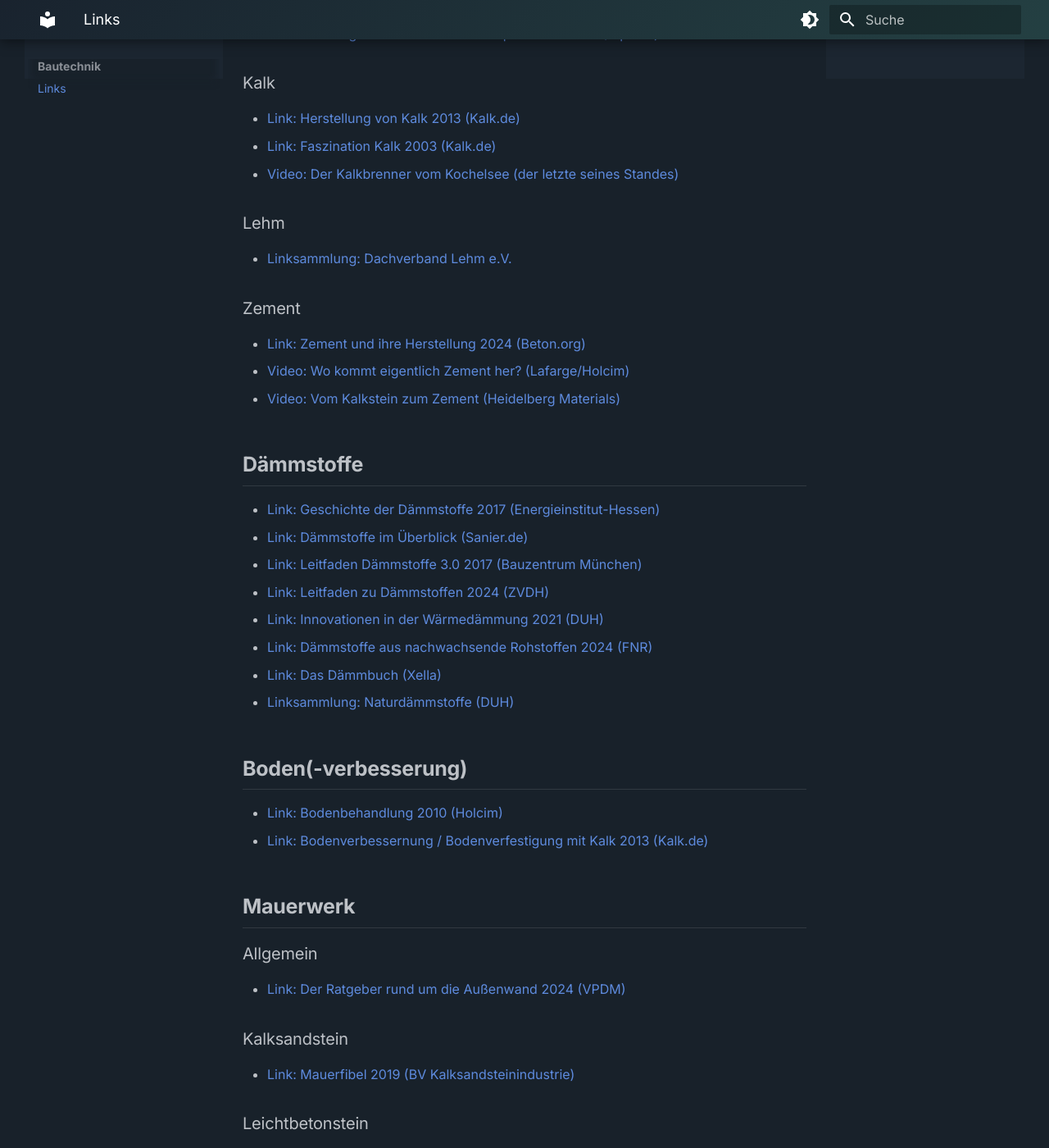
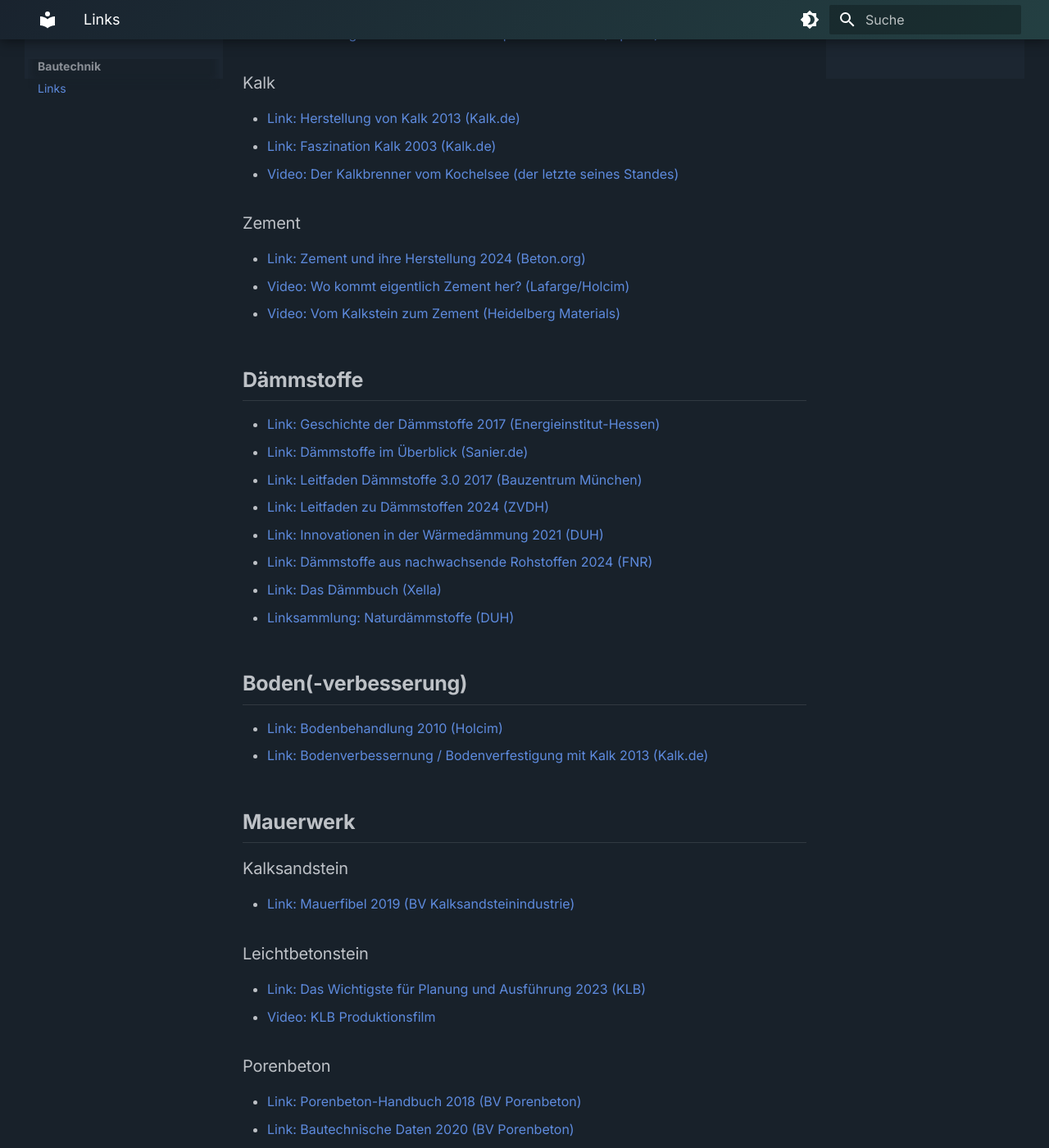
Before and after one commit to Baulehrer/kaufi-cloud.de, an MkDocs documentation site: the page built from docs/02 Bautechnik/B01 - Links (Bautechnik).md, in a window 1280 px wide and 1400 px high, scrolled down 2271 px. Shown: the whole window at 82% size. Built offline with MkDocs 1.6.1 and Material for MkDocs 9.7.7, drawn with Linux system fonts in a browser that asks for light colours; some of the changed text lies outside the part shown.

Commit message:
vault backup: 2026-04-02 21:26:56

```diff
--- a/docs/02 Bautechnik/B01 - Links (Bautechnik).md
+++ b/docs/02 Bautechnik/B01 - Links (Bautechnik).md
@@ -76,9 +76,6 @@ tags:
 - [Link: Faszination Kalk 2003 (Kalk.de)](https://www.kalk.de/fileadmin/Home/Wissensportal/Publikationen/Allgemeines/Fazination_Kalk.pdf)
 - [Video: Der Kalkbrenner vom Kochelsee (der letzte seines Standes)](https://youtu.be/zDMWnpaqdz0?si=wDbxenQ34y-SuOYg)
 
-### Lehm
-- [Linksammlung: Dachverband Lehm e.V.](https://www.dachverband-lehm.de/downloads)
-
 ### Zement
 - [Link: Zement und ihre Herstellung 2024 (Beton.org)](https://www.vdpm.info/wp-content/uploads/2022/11/merkblatt-leitlinien2022.pdf)
 - [Video: Wo kommt eigentlich Zement her? (Lafarge/Holcim)](https://www.youtube.com/watch?v=PIzwkGe0vKI)
@@ -101,9 +98,6 @@ tags:
 
 ## Mauerwerk
 
-### Allgemein
-- [Link: Der Ratgeber rund um die Außenwand 2024 (VPDM)](https://www.vdpm.info/wp-content/uploads/2024/03/Downloads-aussenwandratgeber_2024.pdf)
-
 ### Kalksandstein
 - [Link: Mauerfibel 2019 (BV Kalksandsteinindustrie)](https://www.kalksandstein.de/media/08_downloadcenter/01_y_maurerfibel_gesamt_bvksi-201013_de.pdf)
 
```
Also changed, not shown: other parts of docs/02 Bautechnik/B01 - Links (Bautechnik).md (+1 -0 lines).
